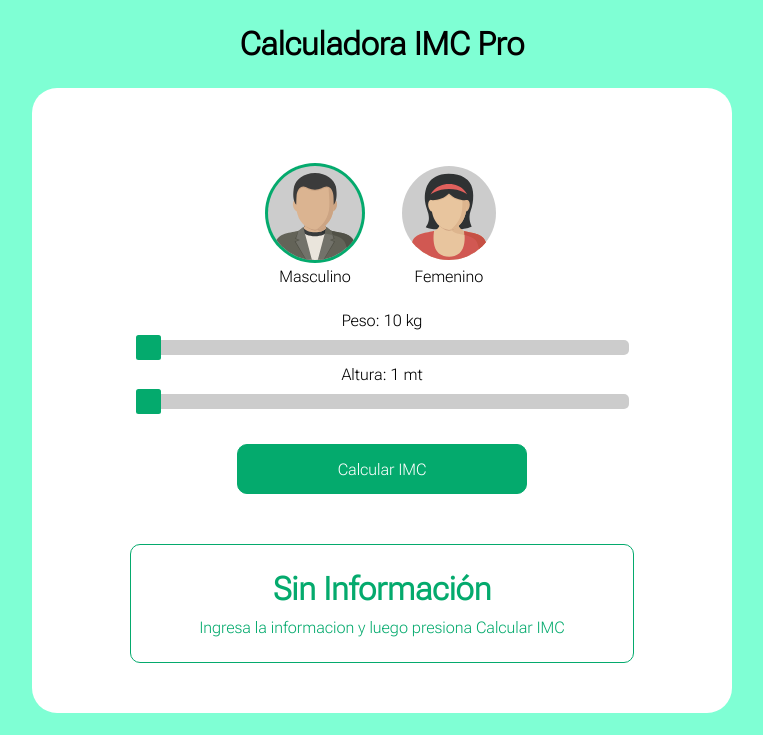
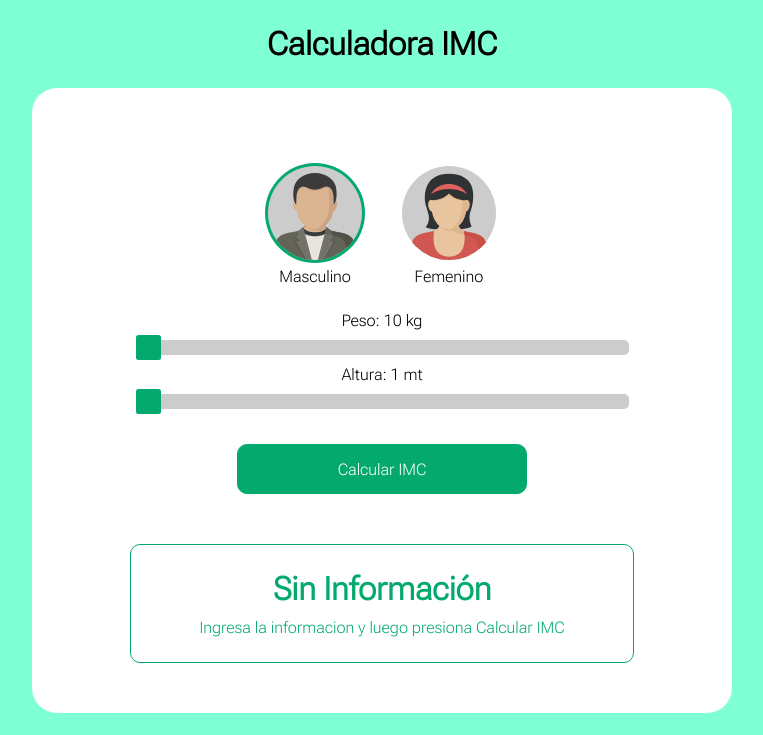
Before and after one commit to ready2devs/CacluladoraIMC, a plain HTML site: page index.html in a window 1280 px wide. Shown: the top 735 px of the page, without its empty margins (258-1021 px from the left). Drawn offline with Linux system fonts and the light colour scheme.

Commit message:
title correction

```diff
--- a/index.html
+++ b/index.html
@@ -16,7 +16,7 @@
 
   <body>
     <header>
-      <h1>Calculadora IMC Pro</h1>
+      <h1>Calculadora IMC</h1>
     </header>
 
     <main>
```
